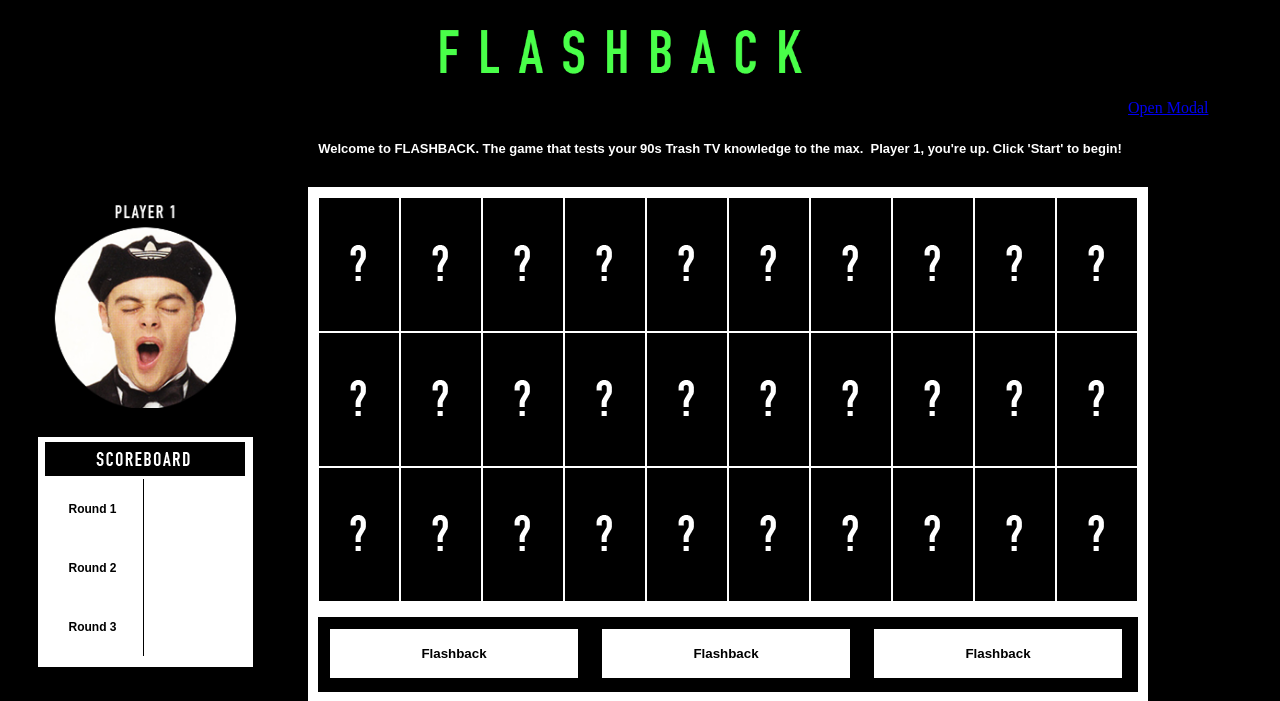
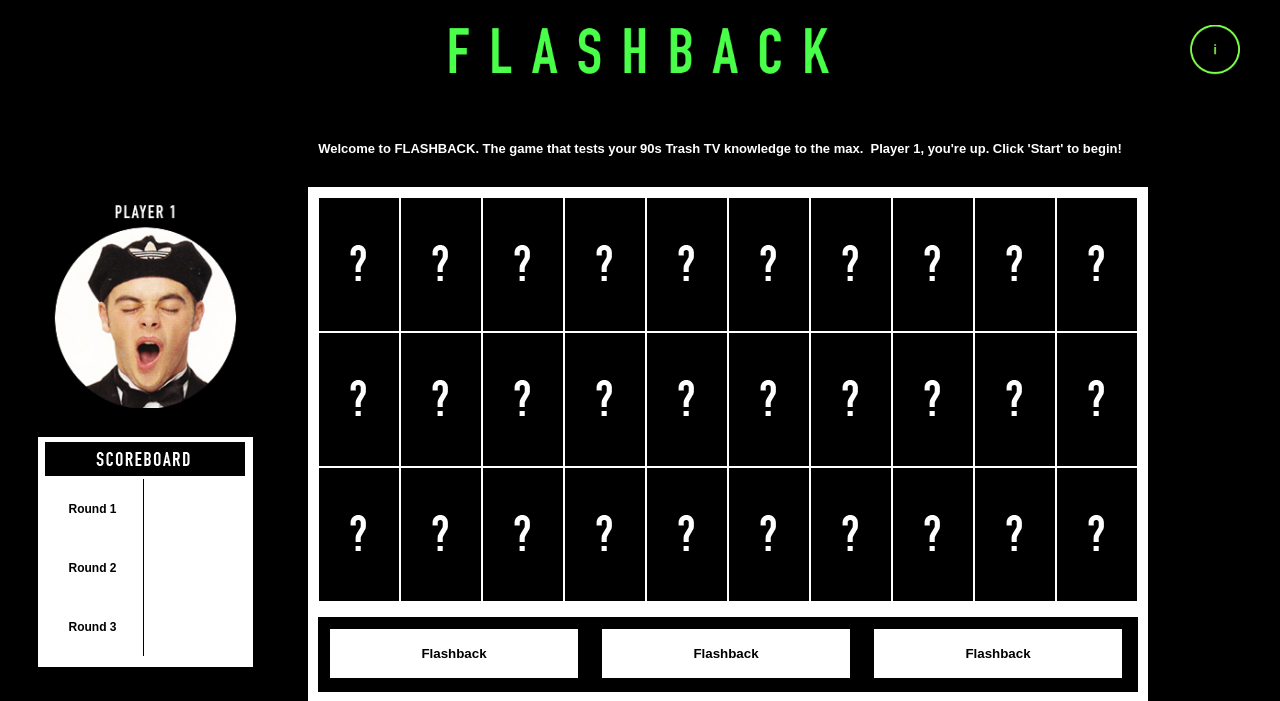
Before and after one commit to emilyinglis/wdi16-project-1, a PHP site: page / in a window 1280 px wide. Shown: the top 701 px of the page. Run offline with PHP 8.4, Linux system fonts and the light colour scheme; some libraries are stand-ins or nearby versions.

Commit message:
Modal created providing user instructions

```diff
--- a/css/style.css
+++ b/css/style.css
@@ -11,7 +11,7 @@
 header {
   background: black;
   background: url("../images/flashback-title.png") no-repeat center;
-  background-size: 40%;
+  background-size: 80%;
   height: 100px;
   text-align: center;
   line-height: 100px;
@@ -27,7 +27,7 @@
   left: 0;
   right: 0;
   margin: auto;
-  background: rgba(142,68,173,.9)  ;
+  background: rgba(000,000,000,.9)  ;
   z-index: 9999;
   color:#fff;
   font-family: sans-serif;
@@ -35,14 +35,24 @@
 
 #modalContent {
   width: 600px;
-  height: 600px;
+  height: 400px;
   margin: 0 auto;
+  margin-top: 60px;
+  text-align: center;
 }
 
 .Modal .Close {
   position: absolute;
   top: 25px;
-  right: 65px;
+  right: 40px;
+  z-index: 999;
+  cursor: pointer;
+}
+
+.trigger-button {
+  position: absolute;
+  top: 25px;
+  right: 40px;
   z-index: 999;
   cursor: pointer;
 }
--- a/index.html
+++ b/index.html
@@ -12,32 +12,33 @@
 
   <header></header>
 
+  <!-- modal  -->
 
 
-
-  <!-- modal  -->
-
-   <!-- <a class="Ghost-Blue" href="#">Open Modal</a> -->
-   <a class="trigger-button" href="#">Open Modal</a>
+    <a class="trigger-button" href="#"><img src="./images/open-modal.png" height="50px" width="50px;" /></a>
 
    <div class="Modal">
-     <div class="Close"><img src="Elements/Close/Close.svg" height="60px" width="60px;" /></div>
+     <div class="Close"><img src="./images/close-modal.png" height="50px" width="50px;" /></div>
       <div id="modalContent">
-      <h1>Minimalist Fullscreen Modal Window Demo</h1>
+      <img src="./images/modal.png"></img>
+      <!-- <h1>WELCOME TO FLASHBACK</h1>
+      <p>The game that tests your 90s Trash TV knowledge to the max!</p>
+
+      <h2>HOW TO PLAY</h2>
+      <p>To play FLASHBACK, you need 2 players. Ideally 2 players that were consumers of media in the 90s. And didn't have jobs. Ideally.
+      <br>
+      There are 3 rounds and in each round Player 1 will go first, followed by Player 2. To start your go and move along the rounds, simply click 'START'.
+      <br>
+      You have one chance per go to get the answer right. Select from 3 options, and if you're right you'll see a 'WIN' in your scoreboard next to that round or if you're wrong - you'll see a LOSE. Eh-errrr.
+      </p>       -->
+
       </div>
    </div>
   <script src="http://code.jquery.com/jquery-1.11.3.min.js"></script>
    <script src="Actions/Actions.js" charset="utf-8"></script>
    <script type="text/javascript">  </script>
 
-
-
   <!-- modal -->
-
-
-
-
-
 
 
   <div id="playerOne">
--- a/js/app.js
+++ b/js/app.js
@@ -4,13 +4,13 @@
       $(".Modal").fadeToggle(1000);
     });
     $(".Close").click(function(){
-      $(".Modal").fadeOut();
+      $(".Modal").fadeOut(1000);
     });
 });
 // Esc Key, hide menu.
 $(document).keydown(function(e) {
 if(e.keyCode == 27) {
-    $(".Modal").hide(300);
+    $(".Modal").fadeOut(1000);
 }
 });
 
```
Also changed, not shown: images/close-modal.png (added), images/flashback-title.png, images/modal.png (added), images/open-modal.png (added).
